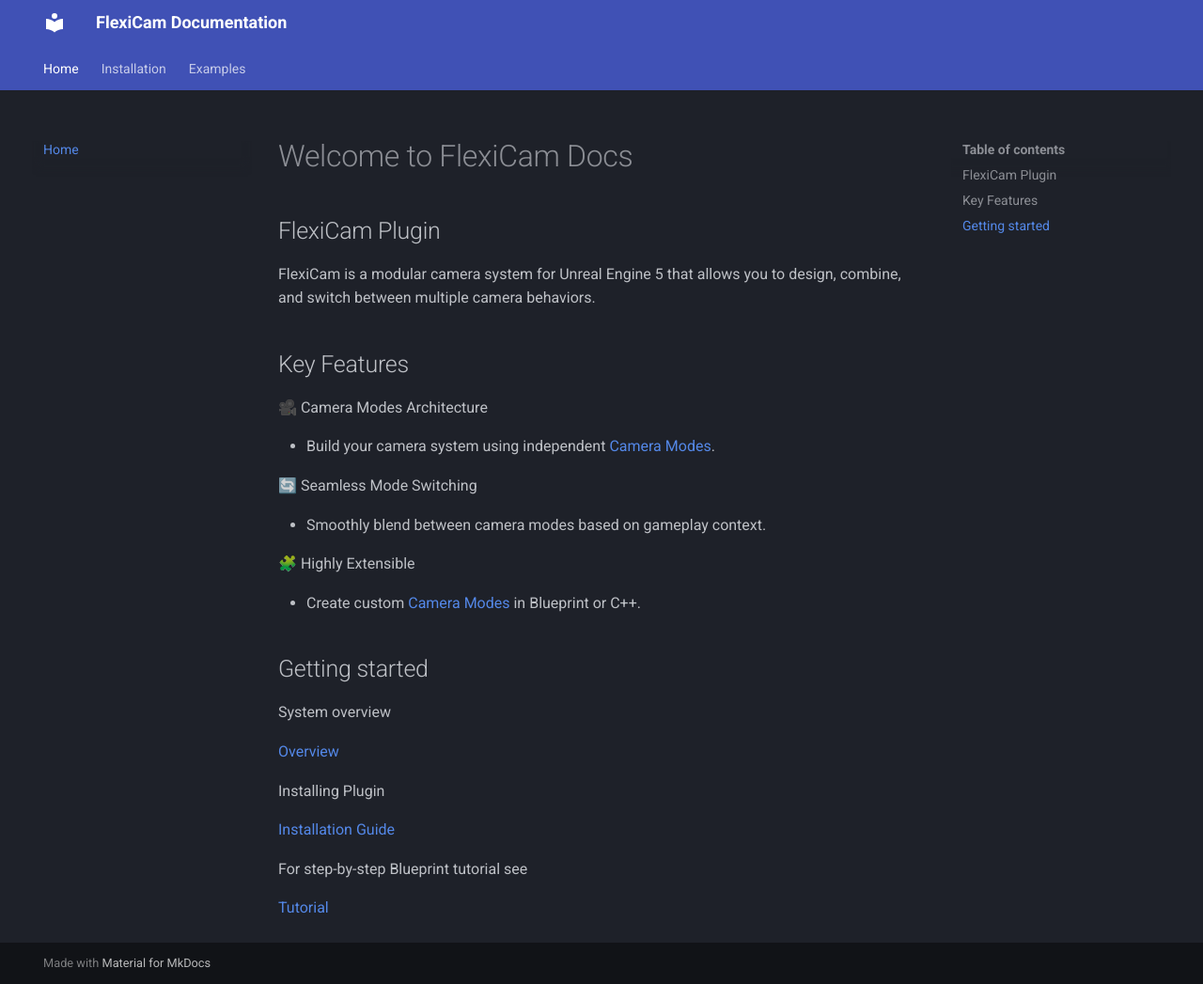
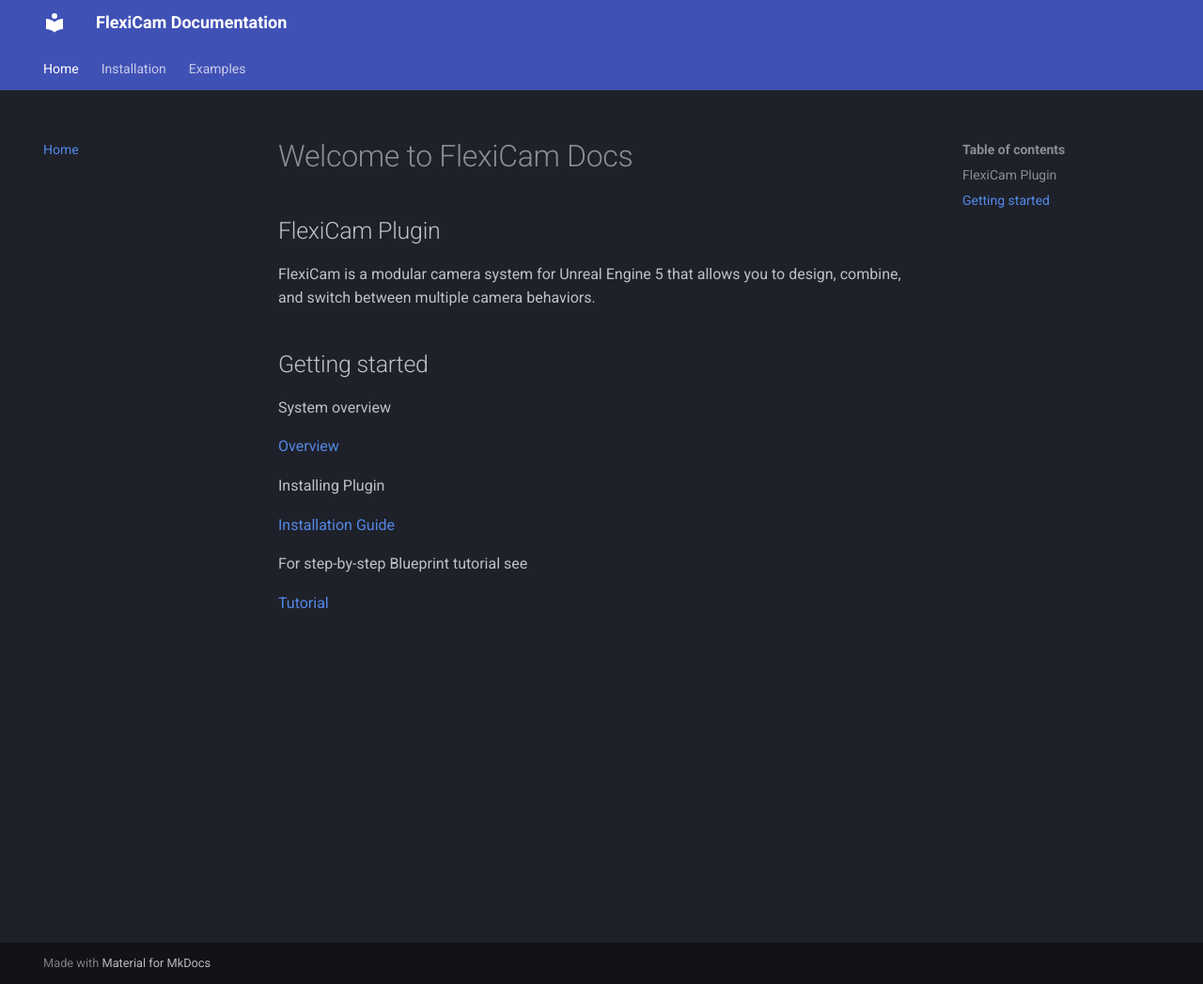
Before and after one commit to egorkapk/flexicam-docs, an MkDocs documentation site: the page built from docs/index.md, in a window 1280 px wide and 1047 px high. Shown: the whole window at 94% size. Built offline with MkDocs 1.6.1 and Material for MkDocs 9.7.7, drawn with Linux system fonts in a browser that asks for light colours.

Commit message:
Beauty index

```diff
--- a/docs/index.md
+++ b/docs/index.md
@@ -3,20 +3,6 @@
 ## FlexiCam Plugin
 
  FlexiCam is a modular camera system for Unreal Engine 5 that allows you to design, combine, and switch between multiple camera behaviors.
-
-## Key Features
-
-🎥 Camera Modes Architecture
-
-* Build your camera system using independent [Camera Modes](camera-mode.md).
-
-🔄 Seamless Mode Switching
-
-* Smoothly blend between camera modes based on gameplay context.
-
-🧩 Highly Extensible
-
-* Create custom [Camera Modes](camera-mode.md) in Blueprint or C++.
 
 ## Getting started
 
```
